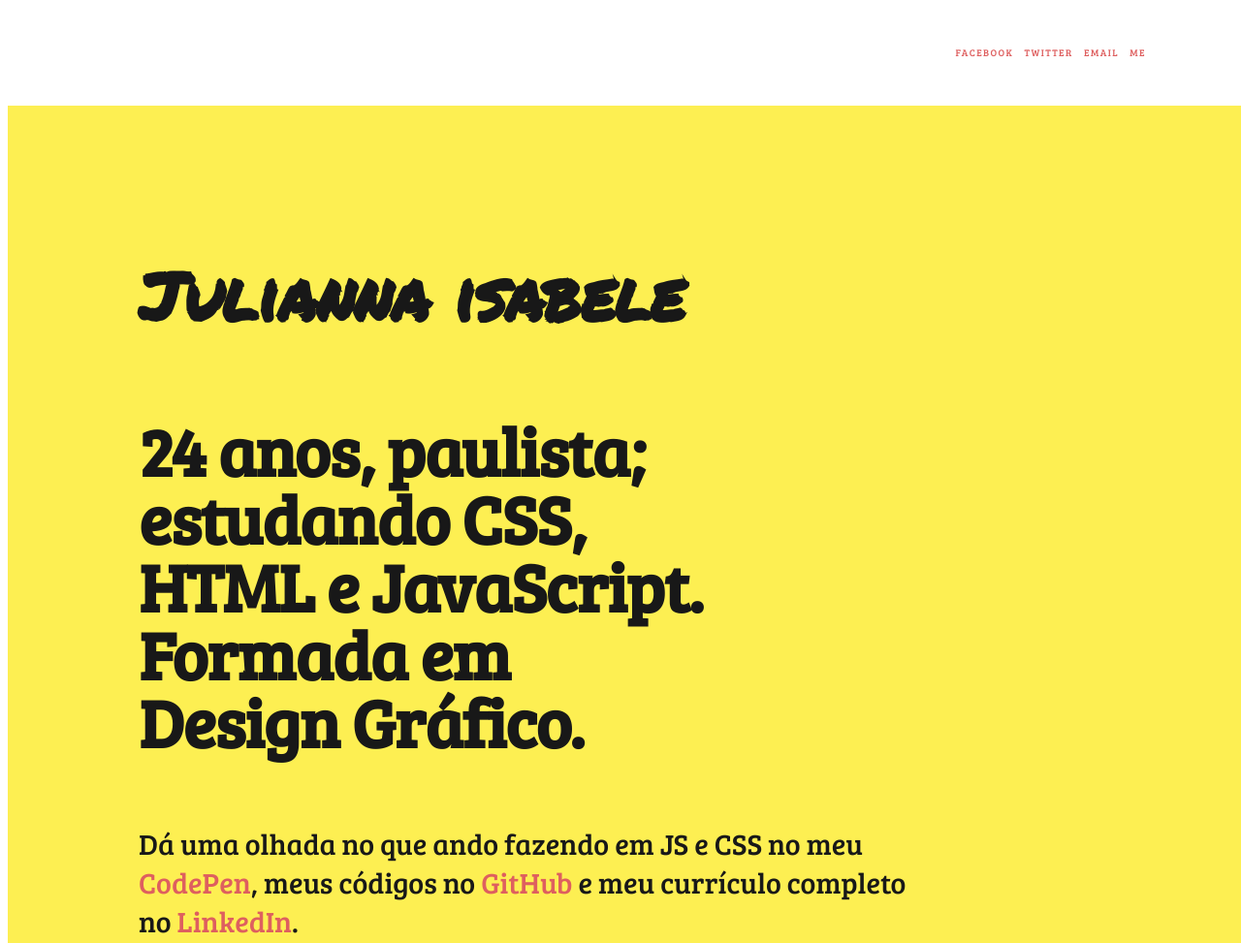
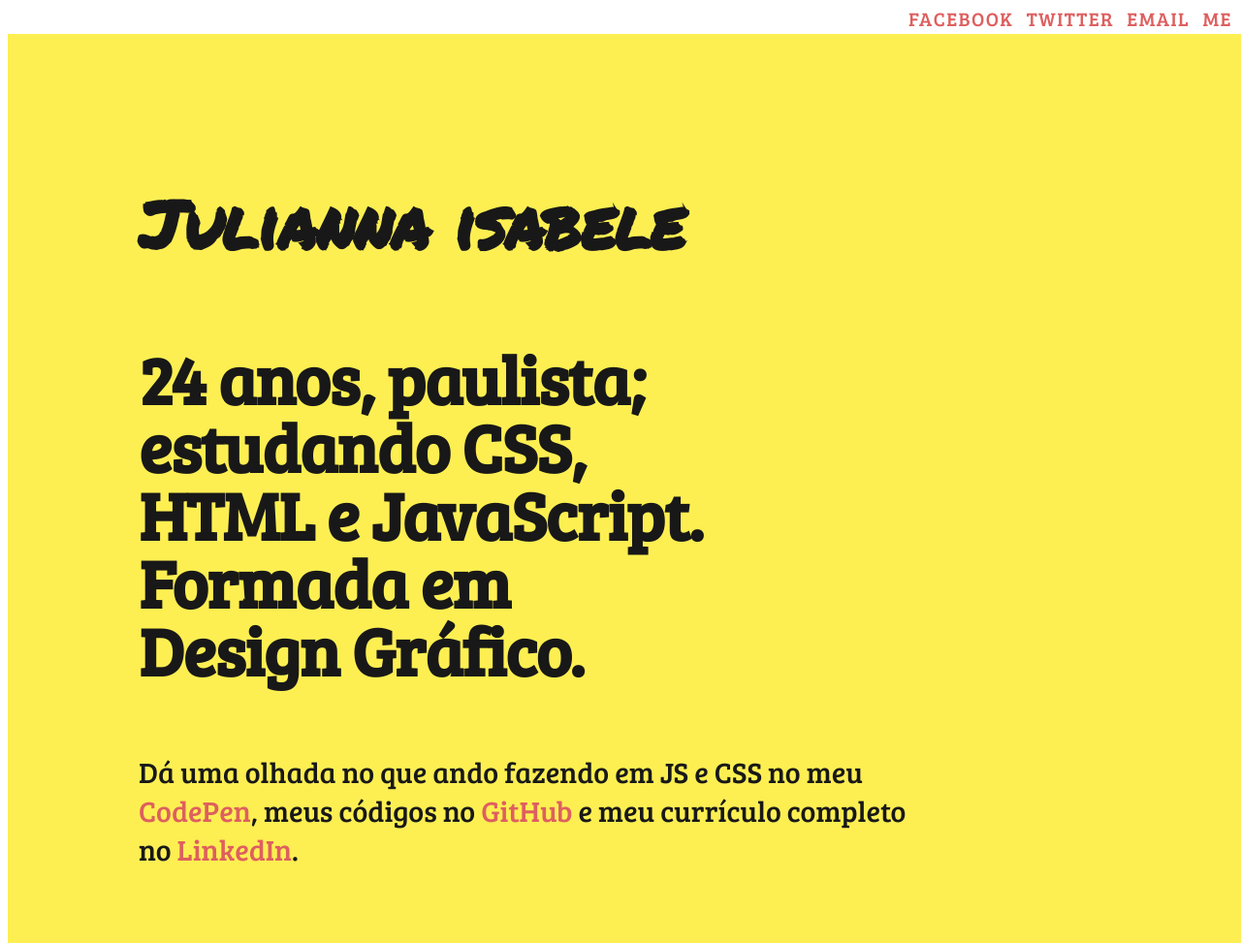
Before and after one commit to juisabele/juisabele.github.io, a plain HTML site: page index.html in a window 1280 px wide. Shown: the top 973 px of the page at 97% size. Drawn offline with Linux system fonts and the light colour scheme.

Commit message:
Update css.css

```diff
--- a/css/css.css
+++ b/css/css.css
@@ -9,7 +9,7 @@ html {
 }
 
 .side {
-  padding: 1px 90px 10px 5px;
+  padding: 1px 1px;
   font-family: "Bree Serif", serif;
   text-transform: uppercase;
   letter-spacing: .0875rem;
@@ -24,17 +24,18 @@ html {
 }
 
 .side .top {
-  top: 45px;
+  top: 10px;
   text-align: right;
   color: black;
 }
 
 .side .top {
   left: 0;
-  height: 90px;
-  line-height: 90px;
+  height: 25px;
+  line-height: 20px;
   white-space: nowrap;
   word-spacing: .5rem;
+  font-size: 20px;
 }
 
 h1, .h1, h2, .h2, h3, .h3, h4, .h5 {
@@ -72,7 +73,6 @@ a:hover {
   -webkit-box-align: stretch;
       -ms-flex-align: stretch;
           align-items: stretch;
-  min-height: 60vh;
   width: 100%;
   -ms-flex-line-pack: center;
       align-content: center;
```
